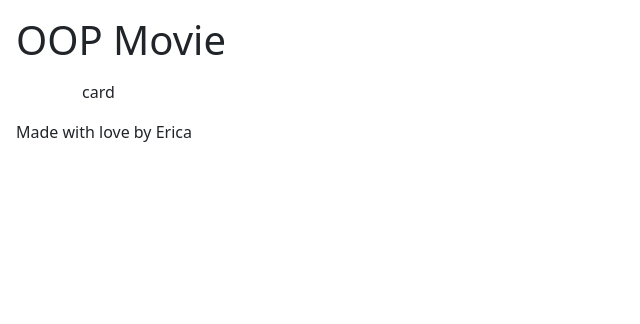
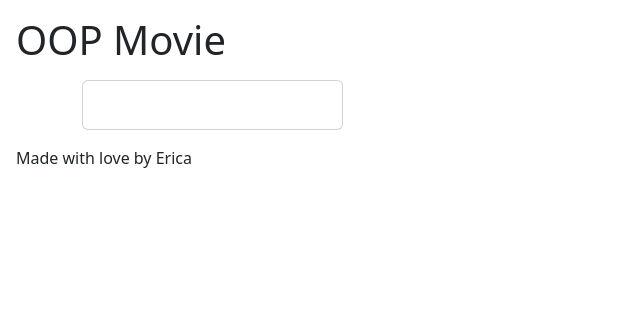
Before and after one commit to ericaostini/php-oop-1, a PHP site: page / in a window 1280 px wide. Shown: the top 324 px of the page, without its empty margins (0-640 px from the left). Run offline with PHP 8.4, Linux system fonts and the light colour scheme.

Commit message:
Component card creation to be printed for each movie

```diff
--- a/Model/Movie.php
+++ b/Model/Movie.php
@@ -25,7 +25,7 @@ class Movie
 
 $movieString = file_get_contents("movie_db.json");
 $movieArray = json_decode($movieString, true);
-var_dump($movieArray);
+// var_dump($movieArray);
 
 
 
--- /dev/null
+++ b/Views/card.php
@@ -0,0 +1,21 @@
+<div class="col-12 col-md-4 col-lg-3">
+    <div class="card">
+        <img src="<?php $_image ?>" class="card-img-top" alt="<?php $_title ?>">
+        <div class="card-body">
+            <h5>
+                <?php $_title ?>
+            </h5>
+            <p class="card-text">
+                <?php $_overview ?>
+            </p>
+            <div>
+                <small>
+                    <?php $_vote ?>
+                </small>
+                <small>
+                    <?php $_language ?>
+                </small>
+            </div>
+        </div>
+    </div>
+</div>
--- a/index.php
+++ b/index.php
@@ -3,7 +3,9 @@ include __DIR__ . "/Views/header.php";
 ?>
 
 <section>
-    card
+    <div class="row">
+        <?php include __DIR__ . "/Views/card.php" ?>
+    </div>
 </section>
 
 <?php
```
